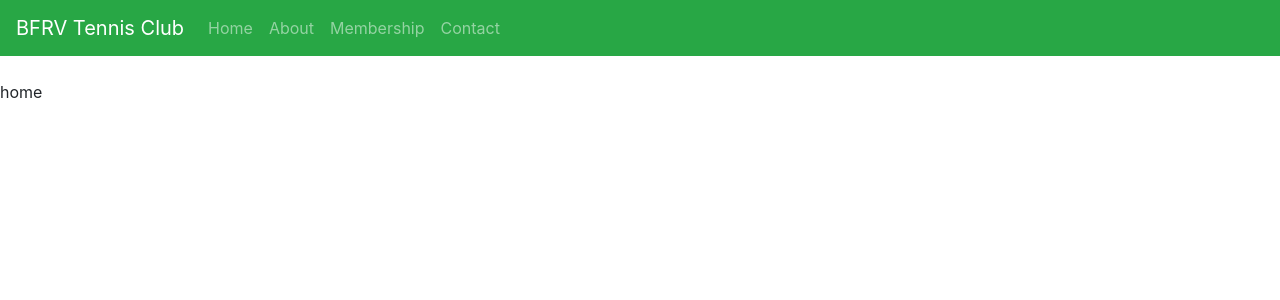
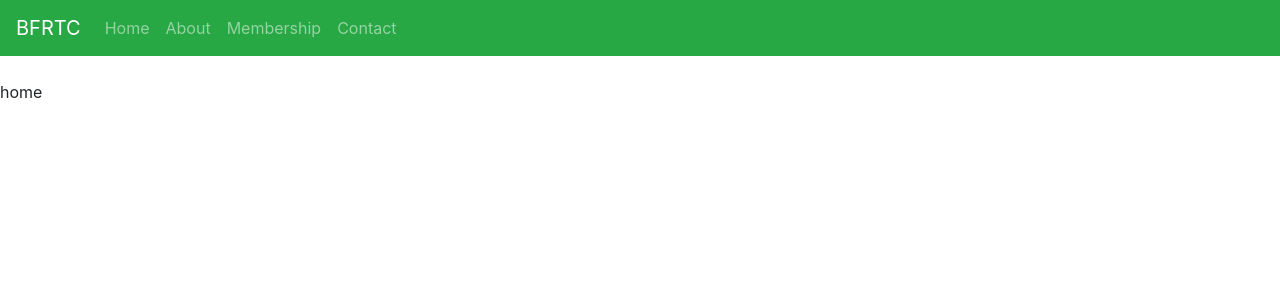
Before and after one commit to lp-cs/bfresorttennisclub, a React (Create React App) app: page / in a window 1280 px wide. Shown: the top 300 px of the page. Built offline with nearby package versions, Linux system fonts and the light colour scheme.

Commit message:
navbar short name

```diff
--- /dev/null
+++ b/src/components/data.json
@@ -0,0 +1,9 @@
+{
+"CompanyName": "BF Resort Tennis Club",
+"CompanyShortName": "BFRTC ",
+"Home": [
+  "https://github.com/",
+  "https://www.linkedin.com/",
+  "https://www.facebook.com/"
+]
+}
--- a/src/components/navigationbar.component.js
+++ b/src/components/navigationbar.component.js
@@ -1,13 +1,16 @@
 import React, { Component } from 'react';
 import { Navbar, NavItem, NavDropdown, MenuItem, Nav } from 'react-bootstrap';
 import { Link } from 'react-router-dom';
+import data from "./data";
+
+const CompanyData = data;
 
 export default class Navigationbar extends Component {
 
   render() {
     return (
       <Navbar bg="success" expand="lg" variant="dark">
-        <Navbar.Brand>BFRV Tennis Club</Navbar.Brand>
+        <Navbar.Brand>{CompanyData.CompanyShortName}</Navbar.Brand>
         <Navbar.Toggle aria-controls="basic-navbar-nav" />
         <Navbar.Collapse id="basic-navbar-nav">
           <Nav className="mr-auto">
```
